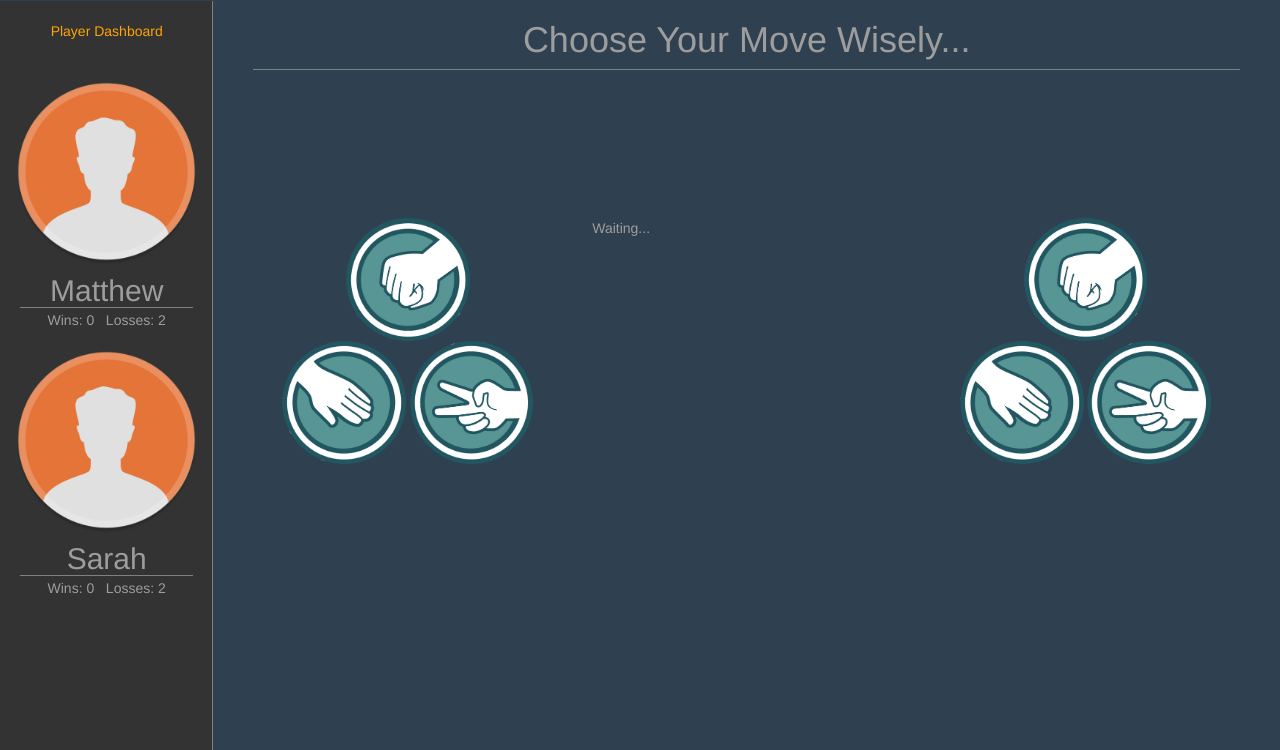
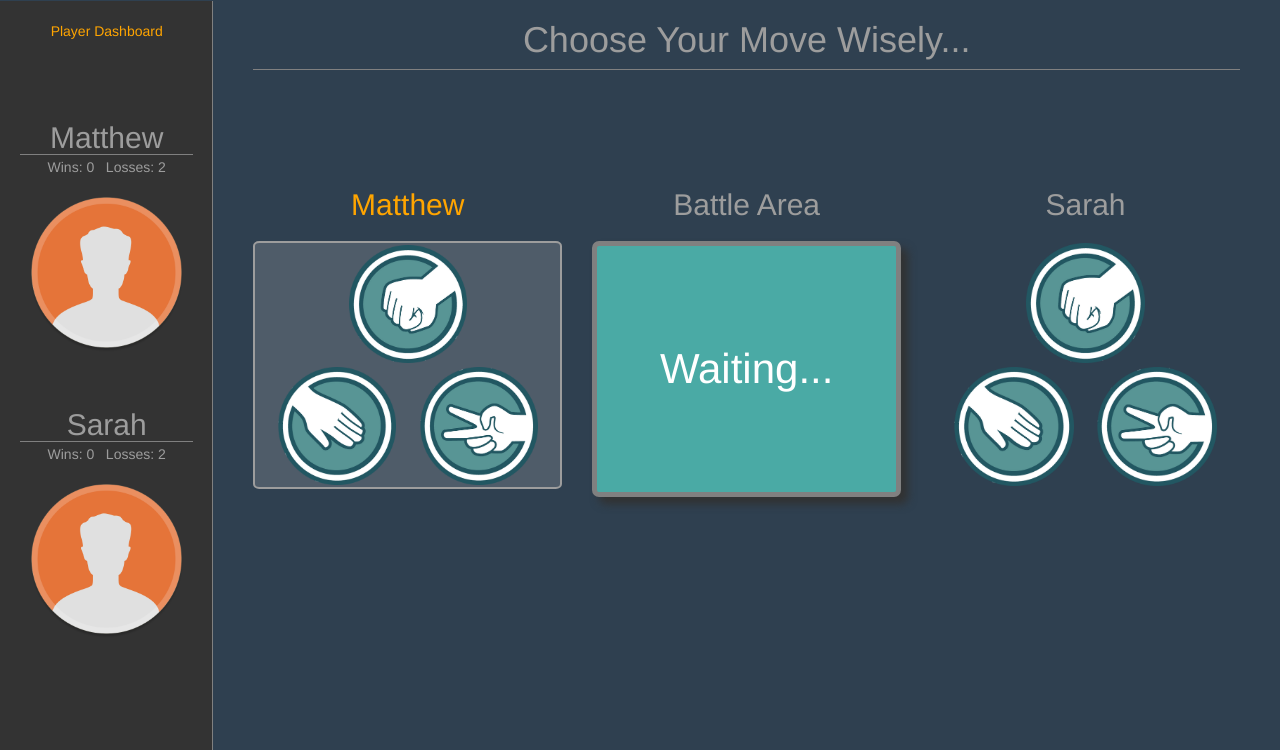
Before and after one commit to trooperandz/RPS-Multiplayer, a PHP site: page /index.html in a window 1280 px wide. Shown: the part 50-800 px from the top of the page. Run offline with PHP 8.4, Linux system fonts and the light colour scheme; some libraries are stand-ins or nearby versions.

Commit message:
Add styling for active player area

```diff
--- a/assets/css/style.css
+++ b/assets/css/style.css
@@ -44,9 +44,13 @@ li {
 	text-align: center;
 }
 
+.sidebar li {
+	margin-bottom: 50px;
+}
+
 /* Make sure the img fits appropriately into sidebar */
 .sidebar img {
-	width: 94%;
+	width: 80%;
 }
 
 .sidebar h2 {
@@ -63,7 +67,7 @@ input.input-generate {
 
 /* Move main game container content down to about middle of page */
 div#game-content {
-	margin-top: 15%;
+	margin-top: 10%;
 }
 
 /* Styling for all side buttons */
@@ -99,6 +103,23 @@ h1.page-header {
 	margin-bottom: 5px;
 }
 
+div#player-content h2 {
+	font-weight: 200;
+	margin-bottom: 20px;
+}
+
+div#game-content img {
+	cursor: pointer;
+	padding: 2px;
+	border-radius: 30%;
+	transition: .5s;
+}
+
+div#game-content img:hover {
+	border-radius: 50%;
+	background-color: #fff;
+}
+
 div#icon-single img {
 	width: 40%;
 	height: auto;
@@ -109,6 +130,49 @@ div#icon-double img {
 	height: auto;
 }
 
+/* Apply margin to double-image container, so that spacing between all circular game icons is equal */
+img#img-1 {
+	margin-right: 8px;
+}
+
+img#img-2 {
+	margin-left: 8px;
+}
+
+/* Make play choice icon large enough to fill most of container after player chooses R,P, or S */
+div#answer-reveal img{
+	width: 80%;
+}
+
+
+/* Make player name heading orange if player is active */
+h2.player-active {
+	color: orange;
+}
+
+/* Styling for active player container - applied for player whose turn it is */
+div.player-active {
+	border: 2px solid;
+    border-radius: 2%;
+    background-color: rgba(204,204,204,0.2);
+}
+
+div#result-content h2 {
+	font-weight: 200;
+	margin-bottom: 20px;
+}
+
+div#result-content p {
+	padding: 30% 20%;
+	width: 100%;
+	background-color: #4aaaa5;
+	border: 5px solid gray;
+	border-radius: 7px;
+	font-size: 3em;
+	color: #fff;
+	box-shadow: 7px 7px 9px #323232;
+}
+
 /* Only add sidebar border on larger screens */
 @media (min-width: 768px) {
 	.sidebar {
--- a/index.html
+++ b/index.html
@@ -67,29 +67,31 @@
     <div class="container-fluid">
         <div class="row">
             <!-- Main sidebar content, for housing topic buttons -->
-            <div class="col-sm-3 col-md-2 sidebar">
+            <div class="col-sm-3 col-md-2 sidebar text-center">
                 <ul class="nav nav-sidebar">
                     <li><a href="#" class="sidebar-heading">Player Dashboard</a></li>
                     <!-- div container for player info (score etc) -->
                     <div id="player-area">
                     	<li>
-                    		<img src="assets/img/player-icon.png" alt="Player Image">
+
                     		<h2> Matthew </h2>
                     		<p>
                     			Wins: <span id="win-count"> 0 </span>
                     			&nbsp;
                     			Losses: <span id="loss-count"> 2 </span>
                     		</p>
+                    		<img src="assets/img/player-icon.png" alt="Player Image">
                     	</li>
 
                     	<li>
-                    		<img src="assets/img/player-icon.png" alt="Player Image">
+
                     		<h2> Sarah </h2>
                     		<p>
                     			Wins: <span id="win-count"> 0 </span>
                     			&nbsp;
                     			Losses: <span id="loss-count"> 2 </span>
                     		</p>
+                    		<img src="assets/img/player-icon.png" alt="Player Image">
                     	</li>
                     </div>
                 </ul>
@@ -99,8 +101,14 @@
                 <h1 class="page-header"> Choose Your Move Wisely... <span class="header-span"></span></h1>
                 <!-- <h5>Some Info</h5> -->
                 <div class="row" id="game-content">
-                	<!-- Make R,P,S choices look like a circle layout -->
+                	<!-- Make R,P,S choice icons look like an evenly-spaced circular layout -->
                 	<div class="col-sm-12 col-md-4 col-lg-4 text-center" id="player-content">
+                		<div class="row">
+                			<div class="col-sm-12 col-md-12 col-lg-12">
+                				<h2 class="player-active"> Matthew </h2>
+                			</div>
+                		</div>
+                		<div class="play-icons player-active">
                 			<div class="row">
                 				<div class="col-sm-12 col-md-12 col-lg-12" id="icon-single">
                 					<img src="assets/img/rock.png">
@@ -108,18 +116,34 @@
                 			</div>
                 			<div class="row">
                 				<div class="col-sm-12 col-md-12 col-lg-12" id="icon-double">
-                				<img src="assets/img/paper.png">
-                				<img src="assets/img/scissors.png">
+                					<img src="assets/img/paper.png" id="img-1">
+                					<img src="assets/img/scissors.png" id="img-2">
+                				</div>
                 			</div>
                 		</div>
                 	</div>
 
-                	<div class="col-sm-12 col-md-4 col-lg-4" id="result-content">
+                	<div class="col-sm-12 col-md-4 col-lg-4 text-center" id="result-content">
+                		<div class="row">
+                			<div class="col-sm-12 col-md-12 col-lg-12 text-center">
+                				<h2> Battle Area </h2>
+                			</div>
+                		</div>
+                		<div class="row">
+                			<div class="col-sm-12 col-md-12 col-lg-12 text-center">
                 				<p> Waiting... </p>
+                			</div>
+                		</div>
                 	</div>
 
                 	<!-- Make R,P,S choices look like a circle layout -->
                 	<div class="col-sm-12 col-md-4 col-lg-4 text-center" id="player-content">
+                		<div class="row">
+                			<div class="col-sm-12 col-md-12 col-lg-12">
+                				<h2> Sarah </h2>
+                			</div>
+                		</div>
+                		<div class="play-icons">
                 			<div class="row">
                 				<div class="col-sm-12 col-md-12 col-lg-12" id="icon-single">
                 					<img src="assets/img/rock.png">
@@ -127,12 +151,12 @@
                 			</div>
                 			<div class="row">
                 				<div class="col-sm-12 col-md-12 col-lg-12" id="icon-double">
-                				<img src="assets/img/paper.png">
-                				<img src="assets/img/scissors.png">
+                					<img src="assets/img/paper.png" id="img-1">
+                					<img src="assets/img/scissors.png" id="img-2">
                 				</div>
                 			</div>
                 		</div>
-
+                	</div>
                 </div>
             </div> <!-- /.main -->
         </div> <!-- /.row -->
```
Also changed, not shown: notes.txt (+44 -0 lines). Lines whose indentation alone changed are shown as unchanged.
